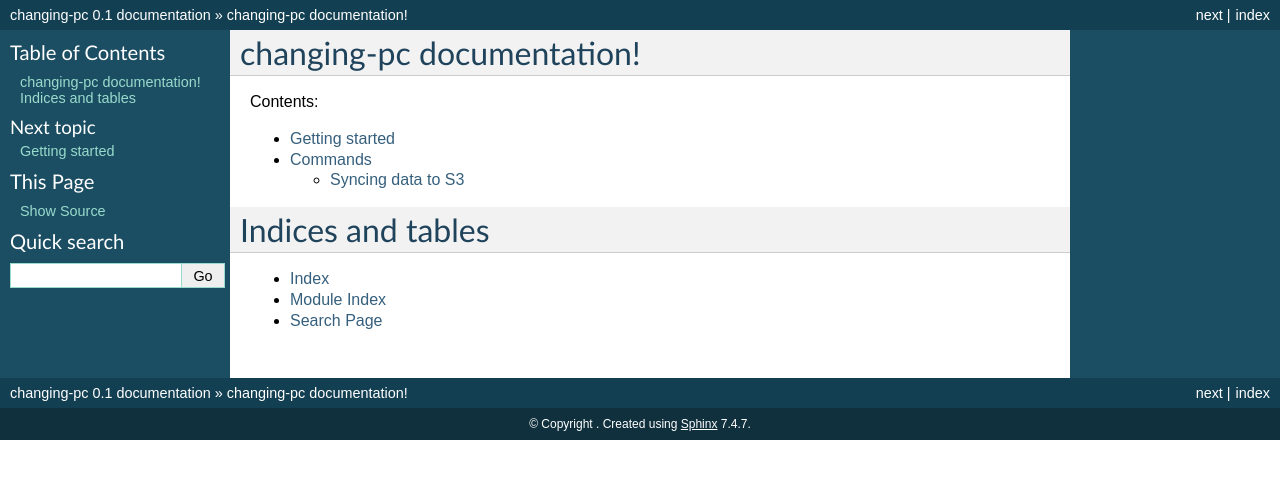
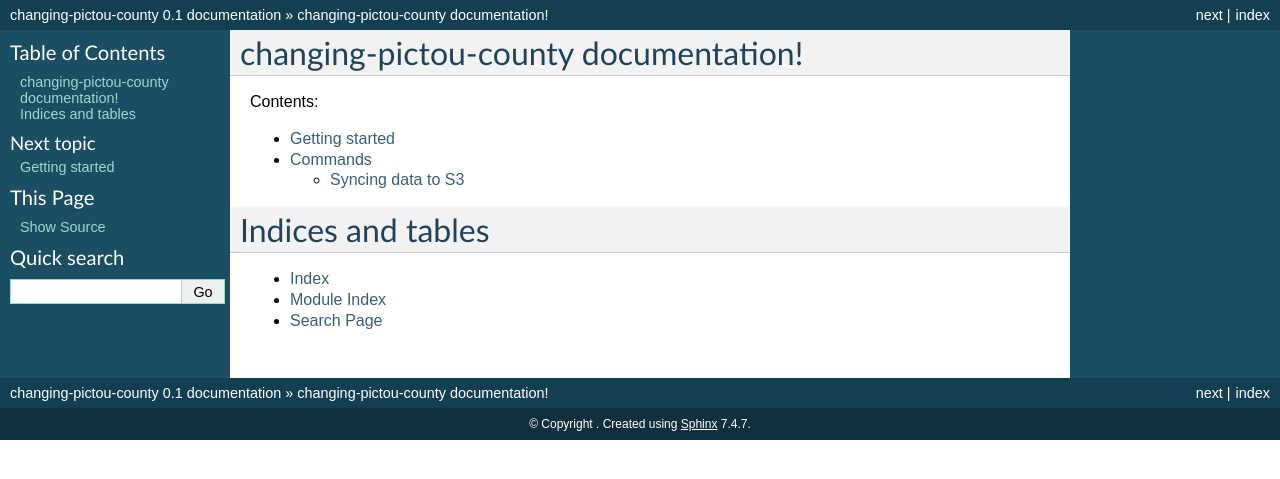
Before and after one commit to x97mdr/changing-pictou-county, a Sphinx documentation site: the page built from docs/index.rst, in a window 1280 px wide. Shown: the top 479 px of the page. Built offline with Sphinx 7.4.7, drawn with Linux system fonts in a browser that asks for light colours.

Commit message:
Project renamed

```diff
--- a/docs/conf.py
+++ b/docs/conf.py
@@ -1,6 +1,6 @@
 # -*- coding: utf-8 -*-
 #
-# changing-pc documentation build configuration file, created by
+# changing-pictou-county documentation build configuration file, created by
 # sphinx-quickstart.
 #
 # This file is execfile()d with the current directory set to its containing dir.
@@ -41,7 +41,7 @@ source_suffix = '.rst'
 master_doc = 'index'
 
 # General information about the project.
-project = u'changing-pc'
+project = u'changing-pictou-county'
 
 # The version info for the project you're documenting, acts as replacement for
 # |version| and |release|, also used in various other places throughout the
@@ -164,7 +164,7 @@ html_static_path = ['_static']
 # html_file_suffix = None
 
 # Output file base name for HTML help builder.
-htmlhelp_basename = 'changing-pcdoc'
+htmlhelp_basename = 'changing-pictou-countydoc'
 
 
 # -- Options for LaTeX output --------------------------------------------------
@@ -184,8 +184,8 @@ latex_elements = {
 # (source start file, target name, title, author, documentclass [howto/manual]).
 latex_documents = [
     ('index',
-     'changing-pc.tex',
-     u'changing-pc Documentation',
+     'changing-pictou-county.tex',
+     u'changing-pictou-county Documentation',
      u"Jeffrey Cameron", 'manual'),
 ]
 
@@ -215,7 +215,7 @@ latex_documents = [
 # One entry per manual page. List of tuples
 # (source start file, name, description, authors, manual section).
 man_pages = [
-    ('index', 'changing-pc', u'changing-pc Documentation',
+    ('index', 'changing-pictou-county', u'changing-pictou-county Documentation',
      [u"Jeffrey Cameron"], 1)
 ]
 
@@ -229,8 +229,8 @@ man_pages = [
 # (source start file, target name, title, author,
 #  dir menu entry, description, category)
 texinfo_documents = [
-    ('index', 'changing-pc', u'changing-pc Documentation',
-     u"Jeffrey Cameron", 'changing-pc',
+    ('index', 'changing-pictou-county', u'changing-pictou-county Documentation',
+     u"Jeffrey Cameron", 'changing-pictou-county',
      'An examination of the changing population of Pictou County through publicly available data sets', 'Miscellaneous'),
 ]
 
--- a/docs/index.rst
+++ b/docs/index.rst
@@ -1,9 +1,9 @@
-.. changing-pc documentation master file, created by
+.. changing-pictou-county documentation master file, created by
    sphinx-quickstart.
    You can adapt this file completely to your liking, but it should at least
    contain the root `toctree` directive.
 
-changing-pc documentation!
+changing-pictou-county documentation!
 ==============================================
 
 Contents:
```
Also changed, not shown: README.md (+1 -1 lines), 3 other files.
